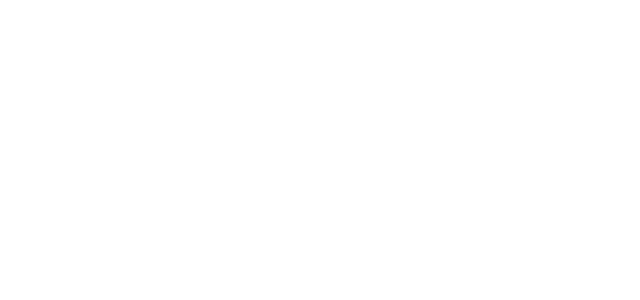
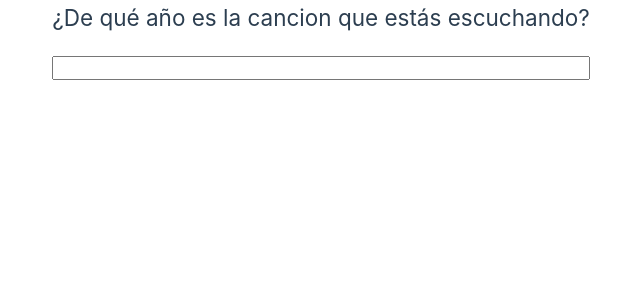
Before and after one commit to JGarruchoF/shazle, a Vue app in the folder frontend/: page /guess in a window 1280 px wide. Before the commit this address had no page. Shown: the top 300 px of the page, without its empty margins (319-959 px from the left). Built offline with nearby package versions, Linux system fonts and the light colour scheme.

Commit message:
improve visual style and usability

```diff
--- a/frontend/index.html
+++ b/frontend/index.html
@@ -7,7 +7,7 @@
     <title>Shazle</title>
   </head>
   <body>
-    <div id="app"></div>
+    <div id="app" class="app-container"></div>
     <script type="module" src="/src/main.ts"></script>
   </body>
 </html>
--- a/frontend/src/assets/main.css
+++ b/frontend/src/assets/main.css
@@ -5,6 +5,12 @@
   margin: 0 auto;
   padding: 2rem;
   font-weight: normal;
+}
+.app-container {
+  display: flex;
+  flex-direction: column;
+  align-items: center;
+  height: 100vh;
 }
 
 a,
--- a/frontend/src/router/index.ts
+++ b/frontend/src/router/index.ts
@@ -1,5 +1,6 @@
 import { createRouter, createWebHistory } from 'vue-router'
-import ScanView from '../views/ScanView.vue'
+import ScanView from '@/views/ScanView.vue'
+import GuessView from '@/views/GuessView.vue'
 
 const router = createRouter({
   history: createWebHistory(import.meta.env.BASE_URL),
@@ -9,6 +10,11 @@ const router = createRouter({
       name: 'home',
       component: ScanView,
     },
+    {
+      path: '/guess',
+      name: 'guess-view',
+      component: GuessView,
+    },
   ],
 })
 
--- /dev/null
+++ b/frontend/src/views/GuessView.vue
@@ -0,0 +1,105 @@
+<script setup lang="ts">
+import { ref } from 'vue'
+import { Hint, type Guess } from '@/types/guess'
+
+import { useTrackDataStore } from '@/stores/track-data'
+
+const trackStore = useTrackDataStore()
+
+const guesses = ref<Guess[]>([])
+
+const guessInput = ref('')
+const guessed = ref(false)
+
+function guessYear(guess: string) {
+  if (!trackStore.releaseDate) return
+  const guessYear = parseInt(guess.trim(), 10)
+
+  if (isNaN(guessYear)) return
+
+  let hint: Hint
+  if (guessYear < trackStore.releaseDate) {
+    hint = Hint.LOW
+  } else if (guessYear > trackStore.releaseDate) {
+    hint = Hint.HIGH
+  } else {
+    hint = Hint.CORRECT
+  }
+
+  guesses.value.push({ year: guessYear, hint })
+  guessInput.value = ''
+  if (hint === Hint.CORRECT) {
+    guessed.value = true
+  }
+}
+</script>
+
+<template>
+  <div class="container">
+    <h2 class="text-center">¿De qué año es la cancion que estás escuchando?</h2>
+    <div class="game">
+      <input
+        v-model="guessInput"
+        :disabled="guessed"
+        class="input"
+        @keydown.enter="guessYear(guessInput)"
+      />
+      <div class="guesses">
+        <div v-for="(guess, index) in guesses" :key="index" class="guess">
+          <div>{{ guess.year }}</div>
+          <div>{{ guess.hint }}</div>
+        </div>
+      </div>
+      <div v-show="guessed" class="guessed">
+        <h3>{{ trackStore.track?.title }} - {{ trackStore.track?.subtitle }}</h3>
+        <img :src="trackStore.track?.images.coverart" alt="cover" class="cover" />
+      </div>
+    </div>
+  </div>
+</template>
+<style lang="css" scoped>
+.container {
+  display: flex;
+  flex-direction: column;
+  align-items: center;
+  height: 100%;
+  overflow: auto;
+}
+.input {
+  height: 24px;
+  margin: 20px 0;
+}
+.cover {
+  width: 200px;
+  height: 200px;
+  object-fit: cover;
+  margin-top: 20px;
+}
+.game {
+  display: flex;
+  flex-direction: column;
+  width: 100%;
+}
+.guesses {
+  overflow: auto;
+  max-height: 300px;
+}
+.guessed {
+  margin-top: 20px;
+  display: flex;
+  flex-direction: column;
+  align-items: center;
+  overflow: auto;
+}
+.guess {
+  display: flex;
+  justify-content: space-between;
+  margin-top: 8px;
+  padding: 8px;
+  font-size: 16px;
+  border: rgba(15, 169, 255, 0.4) 1px solid;
+}
+.text-center {
+  text-align: center;
+}
+</style>
--- a/frontend/src/views/ScanView.vue
+++ b/frontend/src/views/ScanView.vue
@@ -1,9 +1,9 @@
 <script setup lang="ts">
 import { ref, watch, nextTick } from 'vue'
+import router from '@/router'
 import useRecord from '@/composables/use-record'
 import ShazamService from '@/services/shazam'
 import { audioChunksToBase64 } from '@/utils/audio-utils'
-import { Hint, type Guess } from '@/types/guess'
 
 import { useTrackDataStore } from '@/stores/track-data'
 
@@ -29,42 +29,17 @@ async function sendAudio(audioChunks: Blob[]) {
     const response = await shazamService.detect(audioBase64)
     if (response.matches.length > 0) {
       trackStore.setTrack(response.track)
+      router.push('/guess')
     }
   } finally {
     loadingDetect.value = false
-  }
-}
-
-const guesses = ref<Guess[]>([])
-
-const guessInput = ref('')
-const guessed = ref(false)
-
-function guessYear(guess: string) {
-  if (!trackStore.releaseDate) return
-  const guessYear = parseInt(guess.trim(), 10)
-
-  let hint: Hint
-  if (guessYear < trackStore.releaseDate) {
-    hint = Hint.LOW
-  } else if (guessYear > trackStore.releaseDate) {
-    hint = Hint.HIGH
-  } else {
-    hint = Hint.CORRECT
-  }
-
-  guesses.value.push({ year: guessYear, hint })
-  guessInput.value = ''
-  if (hint === Hint.CORRECT) {
-    guessed.value = true
   }
 }
 </script>
 
 <template>
   <div class="container">
-    <template v-if="!trackStore.releaseDate">
-      <div class="mb-8">
+    <div>
       <h1 class="text-center">Escanea una cancion para comenzar</h1>
     </div>
     <button v-if="loadingDetect" class="scan-button">Cargando...</button>
@@ -75,17 +50,6 @@ function guessYear(guess: string) {
     >
       {{ isRecording ? 'Escuchando...' : 'Escanear' }}
     </button>
-    </template>
-    <template v-else>
-      <h1>¡Listo!</h1>
-      <h2>¿De qué año es la cancion que estás escuchando?</h2>
-      <input v-model="guessInput" :disabled="guessed" @keydown.enter="guessYear(guessInput)" />
-    </template>
-    <div v-for="(guess, index) in guesses" :key="index">{{ guess.year }}: {{ guess.hint }}</div>
-    <div v-show="guessed" class="guessed">
-      <h3>{{ trackStore.track?.title }} - {{ trackStore.track?.subtitle }}</h3>
-      <img :src="trackStore.track?.images.coverart" alt="cover" class="cover" />
-    </div>
   </div>
 </template>
 <style lang="css" scoped>
@@ -93,22 +57,11 @@ function guessYear(guess: string) {
   display: flex;
   flex-direction: column;
   align-items: center;
-  justify-content: center;
-  height: 100vh;
-}
-.cover {
-  width: 200px;
-  height: 200px;
-  object-fit: cover;
-  margin-top: 20px;
-}
-.guessed {
-  margin-top: 20px;
-  display: flex;
-  flex-direction: column;
-  align-items: center;
+  height: 100%;
+  overflow: auto;
 }
 .scan-button {
+  margin: auto;
   width: 150px;
   height: 150px;
   background: linear-gradient(145deg, #0c1c2d, #0d0d0d); /* Darker gradient */
@@ -125,9 +78,6 @@ function guessYear(guess: string) {
     transform 0.2s ease,
     box-shadow 0.3s ease;
 }
-.mb-8 {
-  margin-bottom: 24px;
-}
 .text-center {
   text-align: center;
 }
```
Lines whose indentation alone changed are shown as unchanged.
